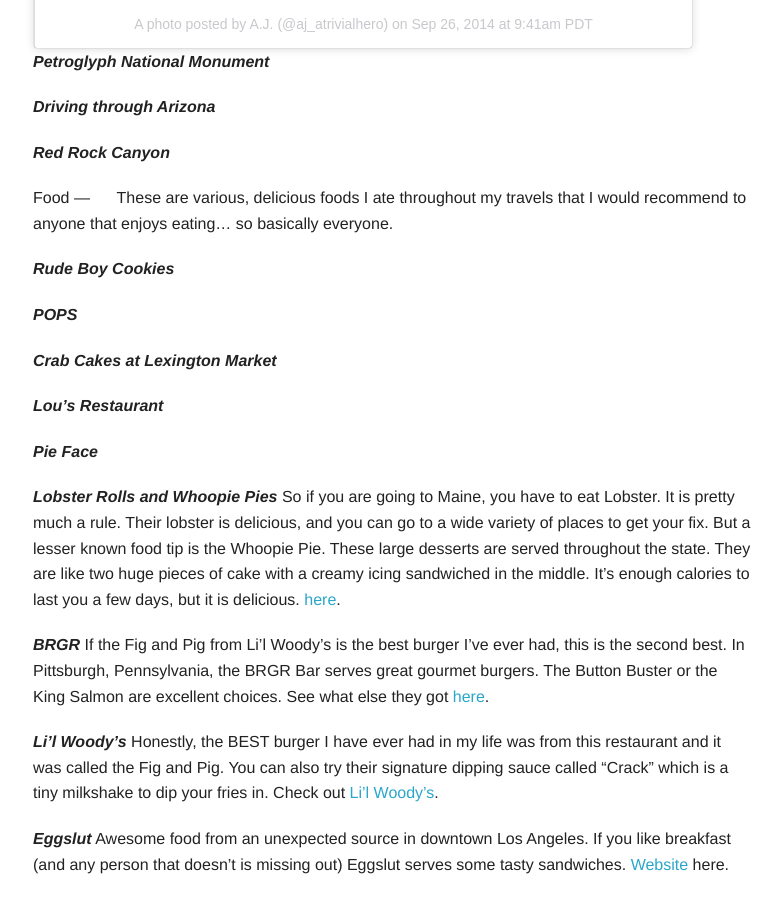
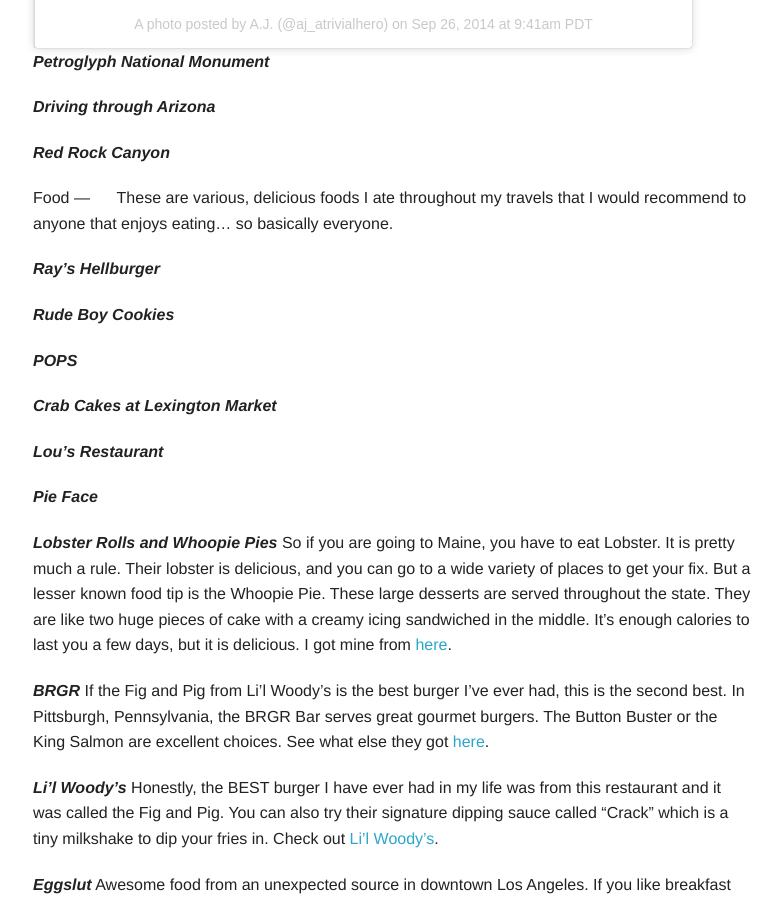
Before and after one commit to atrivialhero/atrivialhero.github.io, a Jekyll site: the page built from love.md, in a window 1280 px wide and 900 px high, scrolled down 11254 px. Shown: the whole window, without its empty margins (372-1154 px from the left). Built offline with Jekyll 4.4.1, drawn with Linux system fonts in a browser that asks for light colours; some web fonts are replaced; Markdown is read by kramdown in place of the engine named in the settings; comment, search, counter and statistics services are not loaded.

Commit message:
Update love.md

```diff
--- a/love.md
+++ b/love.md
@@ -265,6 +265,8 @@
 ---
 &nbsp;&nbsp;&nbsp;&nbsp;&nbsp;These are various, delicious foods I ate throughout my travels that I would recommend to anyone that enjoys eating... so basically everyone.
 
+***Ray's Hellburger***
+
 ***Rude Boy Cookies***
 
 ***POPS***
@@ -276,7 +278,7 @@
 ***Pie Face***
 
 ***Lobster Rolls and Whoopie Pies***
-So if you are going to Maine, you have to eat Lobster. It is pretty much a rule. Their lobster is delicious, and you can go to a wide variety of places to get your fix. But a lesser known food tip is the Whoopie Pie. These large desserts are served throughout the state. They are like two huge pieces of cake with a creamy icing sandwiched in the middle. It's enough calories to last you a few days, but it is delicious. <a href="I got mine from http://www.wickedwhoopies.com" target="_blank">here</a>.
+So if you are going to Maine, you have to eat Lobster. It is pretty much a rule. Their lobster is delicious, and you can go to a wide variety of places to get your fix. But a lesser known food tip is the Whoopie Pie. These large desserts are served throughout the state. They are like two huge pieces of cake with a creamy icing sandwiched in the middle. It's enough calories to last you a few days, but it is delicious. I got mine from <a href="I got mine from http://www.wickedwhoopies.com" target="_blank">here</a>.
 
 ***BRGR***
 If the Fig and Pig from Li'l Woody's is the best burger I've ever had, this is the second best. In Pittsburgh, Pennsylvania, the BRGR Bar serves great gourmet burgers. The Button Buster or the King Salmon are excellent choices. See what else they got <a href="http://brgrpgh.com" target="_blank">here</a>.
```
